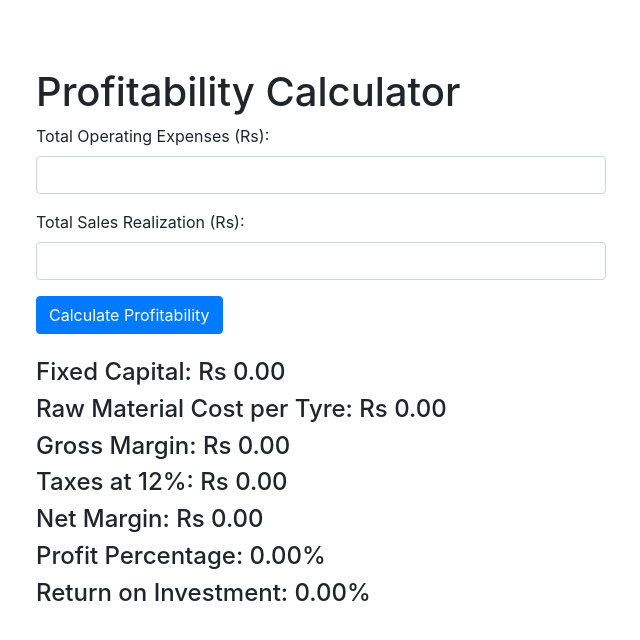
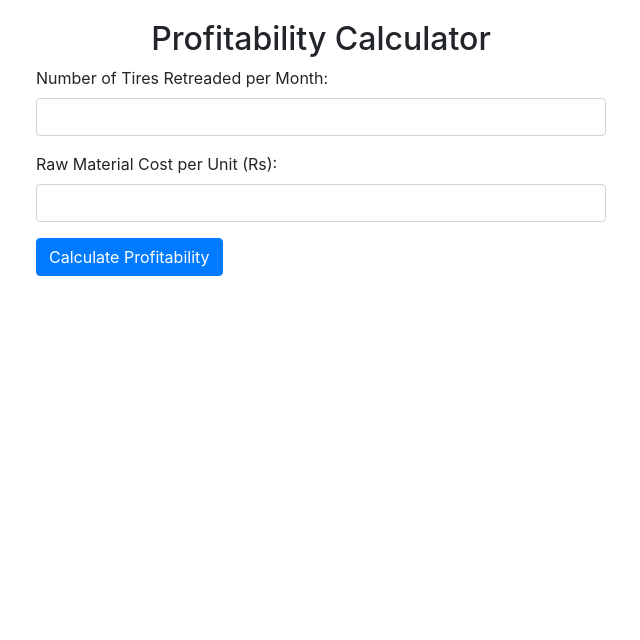
Before and after one commit to midhunzone/Retreading, a Flask app: page / in a window 1280 px wide. Shown: the top 640 px of the page, without its empty margins (319-959 px from the left). Run offline with Flask 3, Linux system fonts and the light colour scheme; some libraries are stand-ins or nearby versions.

Commit message:
Update index.html

```diff
--- a/templates/index.html
+++ b/templates/index.html
@@ -14,34 +14,35 @@
             margin: auto;
         }
     </style>
-    <!-- Google AdSense script -->
-    <script async src="https://pagead2.googlesyndication.com/pagead/js/adsbygoogle.js?client=ca-pub-6489693387325337" crossorigin="anonymous"></script>
 </head>
 <body>
-    <div class="container mt-5">
-        <h1>Profitability Calculator</h1>
-        <form method="post" action="/calculate">
-            <!-- Form fields for input data -->
+    <div class="container">
+        <h2 class="text-center">Profitability Calculator</h2>
+        <form action="/calculate" method="POST">
             <div class="form-group">
-                <label for="total_operating_expenses">Total Operating Expenses (Rs):</label>
-                <input type="number" class="form-control" id="total_operating_expenses" name="total_operating_expenses" required>
+                <label for="num_tires">Number of Tires Retreaded per Month:</label>
+                <input type="number" class="form-control" id="num_tires" name="num_tires" required>
             </div>
             <div class="form-group">
-                <label for="total_sales_realization">Total Sales Realization (Rs):</label>
-                <input type="number" class="form-control" id="total_sales_realization" name="total_sales_realization" required>
+                <label for="raw_material_cost_per_unit">Raw Material Cost per Unit (Rs):</label>
+                <input type="number" class="form-control" id="raw_material_cost_per_unit" name="raw_material_cost_per_unit" required>
             </div>
             <button type="submit" class="btn btn-primary">Calculate Profitability</button>
         </form>
         <br>
+        {% if fixed_capital %}
         <div>
             <h4>Fixed Capital: Rs {{ "{:,.2f}".format(fixed_capital) }}</h4>
-            <h4>Raw Material Cost per Tyre: Rs {{ "{:,.2f}".format(raw_material_cost_per_tyre) }}</h4>
+            <h4>Raw Material Cost per Tire: Rs {{ "{:,.2f}".format(raw_material_cost_per_unit) }}</h4>
+            <h4>Total Sales Realization: Rs {{ "{:,.2f}".format(total_sales_realization) }}</h4>
+            <h4>Total Operating Expenses: Rs {{ "{:,.2f}".format(total_operating_expenses) }}</h4>
             <h4>Gross Margin: Rs {{ "{:,.2f}".format(gross_margin) }}</h4>
             <h4>Taxes at 12%: Rs {{ "{:,.2f}".format(taxes) }}</h4>
             <h4>Net Margin: Rs {{ "{:,.2f}".format(net_margin) }}</h4>
-            <h4>Profit Percentage: {{ "{:,.2f}".format(profit_percentage) }}%</h4>
-            <h4>Return on Investment: {{ "{:,.2f}".format(roi) }}%</h4>
+            <h4>Profit Percentage: {{ "{:.2f}".format(profit_percentage) }}%</h4>
+            <h4>Return on Investment: {{ "{:.2f}".format(roi) }}%</h4>
         </div>
+        {% endif %}
     </div>
 </body>
 </html>
```
